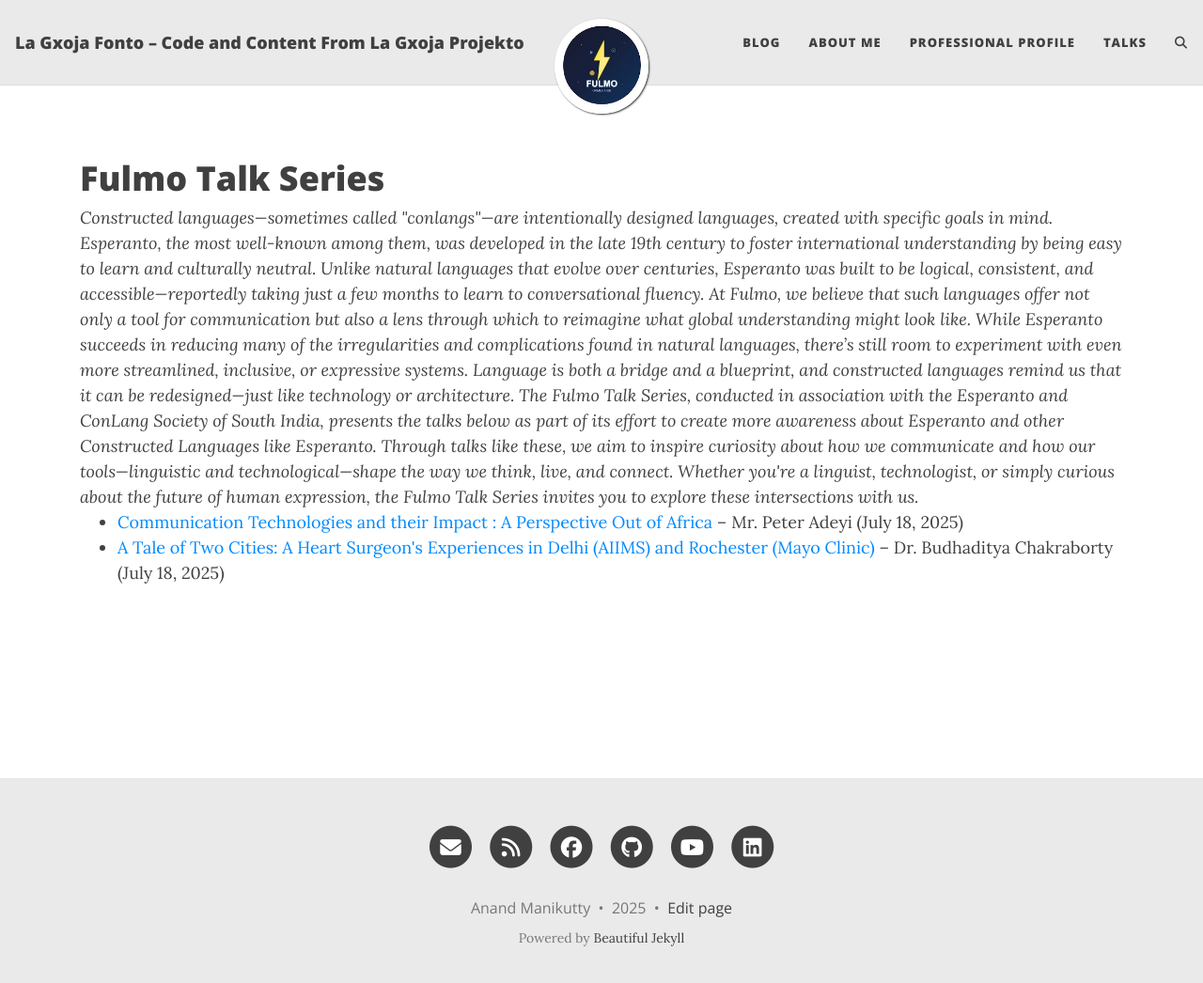
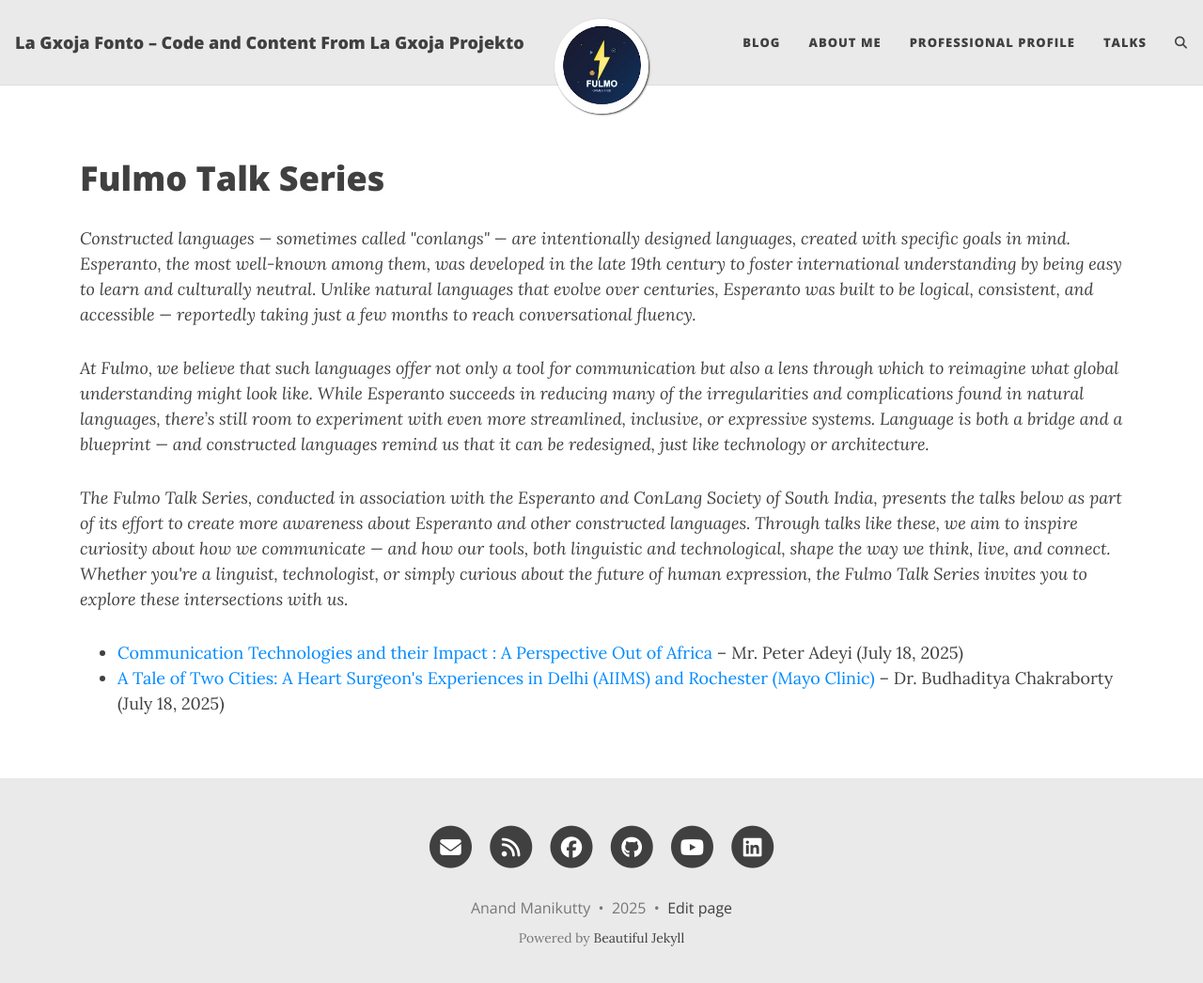
Before and after one commit to delphicventurescode/delphicventurescode.github.io, a Jekyll site: the page built from talks.html, in a window 1280 px wide and 1059 px high. Shown: the top 1046 px of the window at 94% size. Built offline with Jekyll 4.4.1, drawn with Linux system fonts in a browser that asks for light colours; comment, search, counter and statistics services are not loaded.

```diff
--- a/talks.html
+++ b/talks.html
@@ -6,12 +6,19 @@
 
 <h1>Fulmo Talk Series</h1>
 
-<em> Constructed languages—sometimes called "conlangs"—are intentionally designed languages, created with specific goals in mind. Esperanto, the most well-known among them, was developed in the late 19th century to foster international understanding by being easy to learn and culturally neutral. Unlike natural languages that evolve over centuries, Esperanto was built to be logical, consistent, and accessible—reportedly taking just a few months to learn to conversational fluency.
+<p><em>
+Constructed languages — sometimes called "conlangs" — are intentionally designed languages, created with specific goals in mind. Esperanto, the most well-known among them, was developed in the late 19th century to foster international understanding by being easy to learn and culturally neutral. Unlike natural languages that evolve over centuries, Esperanto was built to be logical, consistent, and accessible — reportedly taking just a few months to reach conversational fluency.
+</em></p>
 
-At Fulmo, we believe that such languages offer not only a tool for communication but also a lens through which to reimagine what global understanding might look like. While Esperanto succeeds in reducing many of the irregularities and complications found in natural languages, there’s still room to experiment with even more streamlined, inclusive, or expressive systems. Language is both a bridge and a blueprint, and constructed languages remind us that it can be redesigned—just like technology or architecture.
+<p><em>
+At Fulmo, we believe that such languages offer not only a tool for communication but also a lens through which to reimagine what global understanding might look like. While Esperanto succeeds in reducing many of the irregularities and complications found in natural languages, there’s still room to experiment with even more streamlined, inclusive, or expressive systems. Language is both a bridge and a blueprint — and constructed languages remind us that it can be redesigned, just like technology or architecture.
+</em></p>
 
-The Fulmo Talk Series, conducted in association with the Esperanto and ConLang Society of South India, presents the talks below as part of its effort to create more awareness about Esperanto and other Constructed Languages like Esperanto. Through talks like these, we aim to inspire curiosity about how we communicate and how our tools—linguistic and technological—shape the way we think, live, and connect. Whether you're a linguist, technologist, or simply curious about the future of human expression, the Fulmo Talk Series invites you to explore these intersections with us.</em>
+<p><em>
+The Fulmo Talk Series, conducted in association with the Esperanto and ConLang Society of South India, presents the talks below as part of its effort to create more awareness about Esperanto and other constructed languages. Through talks like these, we aim to inspire curiosity about how we communicate — and how our tools, both linguistic and technological, shape the way we think, live, and connect. Whether you're a linguist, technologist, or simply curious about the future of human expression, the Fulmo Talk Series invites you to explore these intersections with us.
+</em></p>
 
+{% if site.talks.size > 0 %}
   <ul>
     {% for talk in site.talks %}
       <li>
@@ -19,3 +26,6 @@
       </li>
     {% endfor %}
   </ul>
+{% else %}
+  <p>No talks have been added yet. Stay tuned for upcoming sessions!</p>
+{% endif %}
```
Lines whose indentation alone changed are shown as unchanged.
